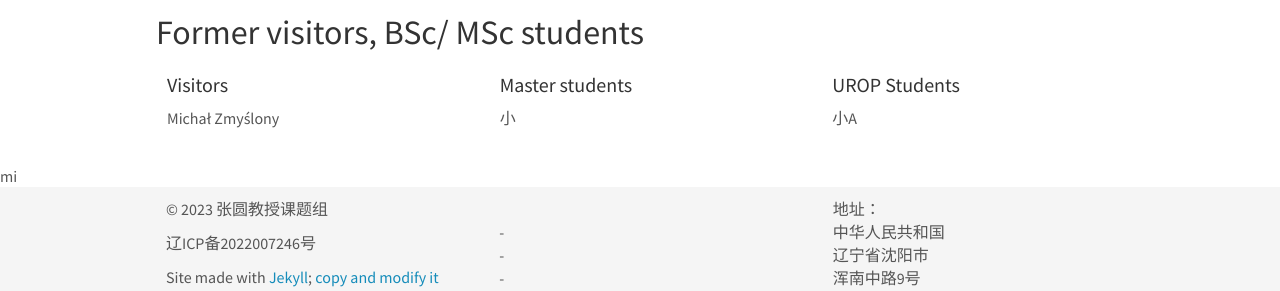
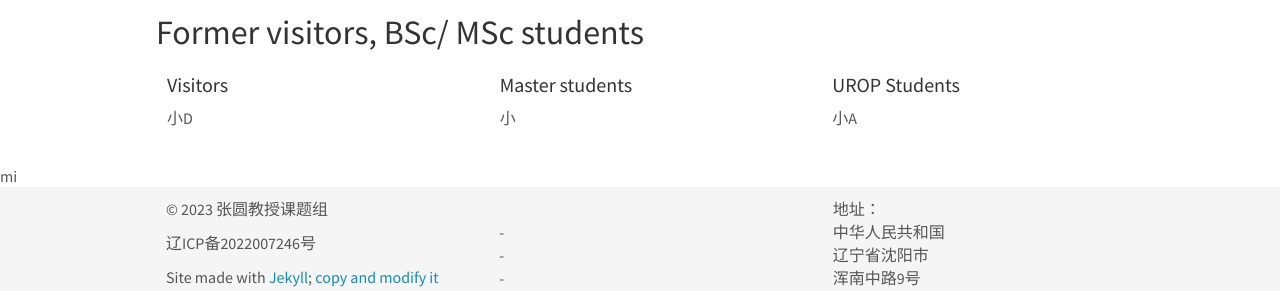
Before and after one commit to BZM2000/BZM2000.github.iottt, a Jekyll site: the page built from _pages/team.md, in a window 1280 px wide and 900 px high, scrolled down 976 px. Shown: the part 531-822 px from the top of the window. Built offline with Jekyll 4.4.1, drawn with Linux system fonts in a browser that asks for light colours; nearby versions of some CDN libraries.

Commit message:
Update alumni_visitors.yml

```diff
--- a/_data/alumni_visitors.yml
+++ b/_data/alumni_visitors.yml
@@ -1 +1 @@
-- name: Michał Zmyślony
+- name: 小D
```
